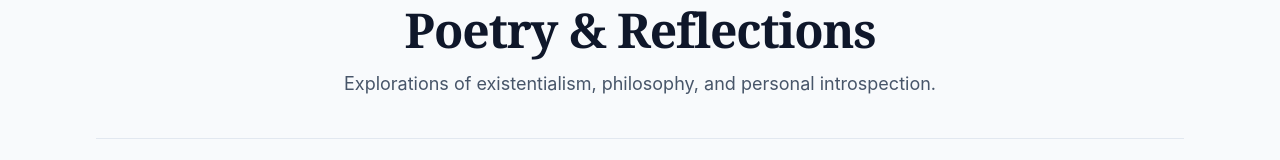
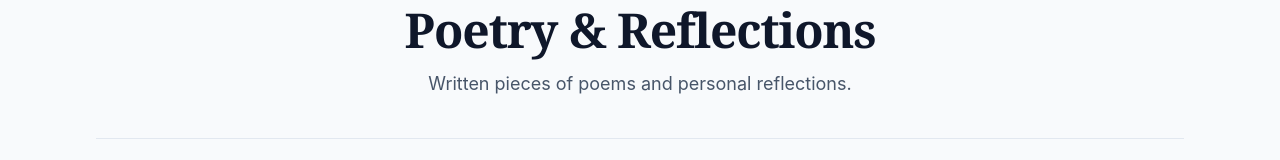
Before and after one commit to Lu0-0Lu/SeanPortfolio, a React (Vite) app in the folder frontend/: page /poetry in a window 1280 px wide. Shown: the part 199-359 px from the top of the page. Built offline with nearby package versions, Linux system fonts and the light colour scheme; no server answers.

Commit message:
logo and minor changes

```diff
--- a/frontend/index.html
+++ b/frontend/index.html
@@ -2,7 +2,7 @@
 <html lang="en">
   <head>
     <meta charset="UTF-8" />
-    <link rel="icon" type="image/svg+xml" href="/favicon.svg" />
+    <link rel="icon" type="image/svg+xml" href="/iconsbr.png" />
     <meta name="viewport" content="width=device-width, initial-scale=1.0" />
     <title>Sean Brandon F. Reyes | Portfolio</title>
   </head>
--- a/frontend/src/pages/Poetry.jsx
+++ b/frontend/src/pages/Poetry.jsx
@@ -47,7 +47,7 @@ export default function Poetry() {
                 Poetry & Reflections
               </h1>
               <p className="mx-auto mt-4 max-w-2xl text-lg text-slate-600 dark:text-slate-400">
-                Explorations of existentialism, philosophy, and personal introspection.
+                Written pieces of poems and personal reflections.
               </p>
             </div>
 
--- a/frontend/src/pages/Projects.jsx
+++ b/frontend/src/pages/Projects.jsx
@@ -126,7 +126,7 @@ export default function Projects() {
                 </h1>
 
               <p className="mt-4 max-w-2xl text-lg leading-relaxed text-slate-600 dark:text-slate-400">
-                Hardware builds, full-stack applications, and embedded system experiments.
+                Hardware builds, Full-stack applications, Design, and embedded system experiments.
               </p>
 
               {/* Fading Gradient Divider */}
```
Also changed, not shown: frontend/public/iconsbr.png (added), 1 other file (tests, documents, lock files or other folders).
